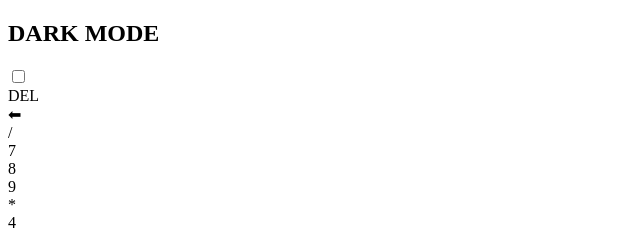
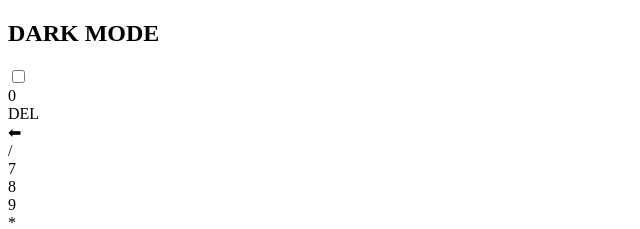
Before and after one commit to dmystical-coder/circle-35-assignment-02, a plain HTML site: page index.html in a window 1280 px wide. Shown: the top 229 px of the page, 0-640 px from the left. Drawn offline with Linux system fonts and the light colour scheme.

Commit message:
Add Calculator display
Wrote the markup for the display of the calculator.

```diff
--- a/index.html
+++ b/index.html
@@ -20,6 +20,7 @@
     <!-- the main calculator -->
     <main>
         <section class="calculator">
+                <div class="display">0</div>
                 <div class="button del">DEL</div>
                 <div class="button backspace">⬅</div>
                 <div class="button operation">/</div>
```
